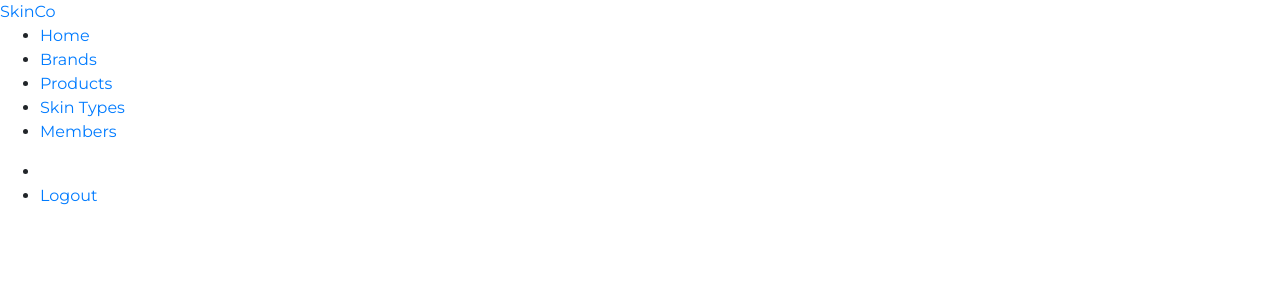
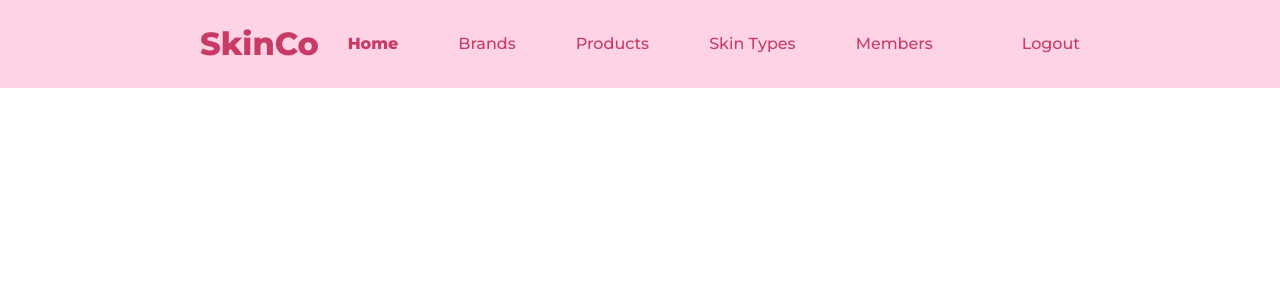
Before and after one commit to nailia-mamiedova/skincare-cosmetics-service, a Django app: page / in a window 1280 px wide. Shown: the top 300 px of the page. Run offline with Django 4.2, Linux system fonts and the light colour scheme; data that the repository does not hold is empty.

Commit message:
Add styles for the navigations bar

```diff
--- a/static/css/styles.css
+++ b/static/css/styles.css
@@ -11,3 +11,46 @@ a {
 a:hover {
     text-decoration: none;
 }
+
+.custom-nav {
+    background-color: #FFD3E6;
+    padding: 20px 200px;
+    display: flex;
+    justify-content: space-between;
+    align-items: center;
+}
+
+.custom-logo {
+    font-weight: 800;
+    font-size: 32px;
+    color: #C73B65;
+}
+
+.custom-logo:hover {
+    color: #9B2D50;
+}
+
+.custom-nav-list {
+    list-style: none;
+    padding: 0;
+    margin: 0;
+    display: flex;
+    gap: 60px;
+}
+
+.custom-nav-link {
+    font-weight: 500;
+    font-size: 16px;
+    color: #C73B65;
+    display: flex;
+    align-items: center;
+}
+
+.custom-nav-link:hover {
+    transform: scale(1.05);
+    color: #9B2D50;
+}
+
+.custom-nav-active {
+    font-weight: 800;
+}
```
